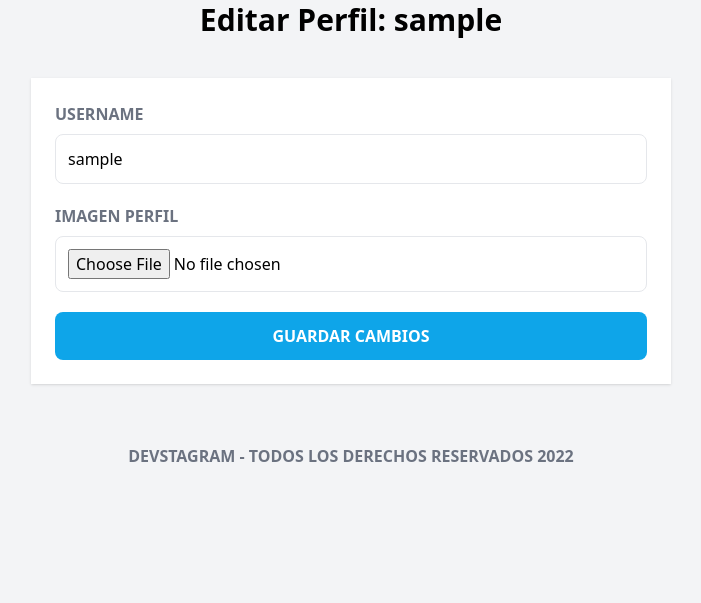
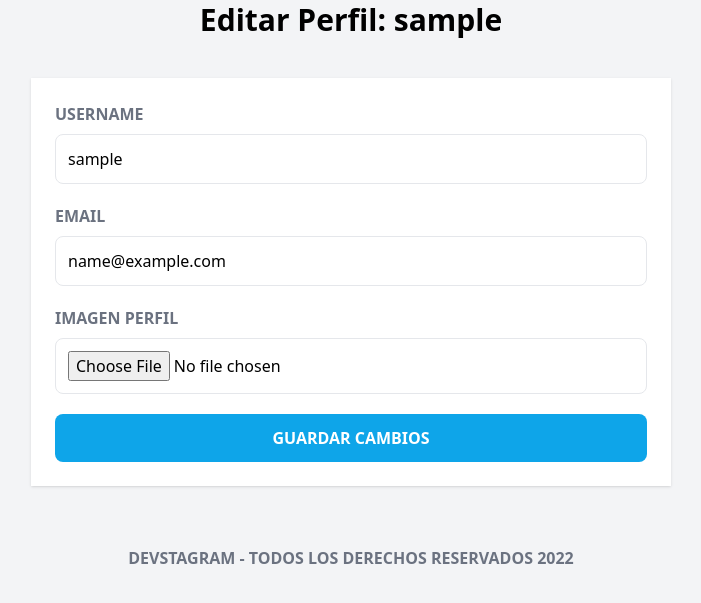
Before and after one commit to juanpt1997/devstagram, a Laravel app: page /editar-perfil in a window 1280 px wide. Shown: the part 121-724 px from the top of the page, without its empty margins (289-990 px from the left). Run offline with Laravel 9, Linux system fonts and the light colour scheme; the visitor is signed in with stand-in values (Sample User, id 1); style sheets or scripts are compiled from the project's sources; some libraries are stand-ins or nearby versions.

Commit message:
Agregado campo imagen en la base de datos por medio de una migracion, terminado el guardado del perfil incluyendo la opcion para modificar el email

```diff
--- a/app/Http/Controllers/PerfilController.php
+++ b/app/Http/Controllers/PerfilController.php
@@ -25,6 +25,7 @@ class PerfilController extends Controller
 
         $this->validate($request, [
             'username' => ['required', 'unique:users,username,' . auth()->user()->id, 'min:3', 'max:20', 'not_in:twitter,editar-perfil'],
+            'email' => ['required', 'unique:users,email,' . auth()->user()->id, 'email', 'max:60'],
         ]);
 
         if ($request->imagen) {
@@ -46,7 +47,9 @@ class PerfilController extends Controller
         // Guardar cambios
         $usuario = User::find(auth()->user()->id);
         $usuario->username = $request->username;
-        $usuario->imagen = $nombreImagen ?? '';
+        $usuario->email = $request->email;
+        // Así verificamos si viene vacío y luego si ya tiene una imagen previa guardada para que no la borre editando solo el username
+        $usuario->imagen = $nombreImagen ?? auth()->user()->imagen ?? null;
         $usuario->save();
 
         // Redireccionar
--- a/resources/views/perfil/index.blade.php
+++ b/resources/views/perfil/index.blade.php
@@ -22,6 +22,19 @@
                 </div>
 
                 <div class="mb-5">
+                    <label for="email" class="mb-2 block uppercase text-gray-500 font-bold">Email</label>
+                    <input id="email" name="email" type="email" placeholder="Tu Email" class="border p-3 w-full rounded-lg
+                    @error('email')
+                        border-red-500
+                    @enderror"
+                    value='{{ auth()->user()->email }}'
+                    >
+                    @error('email')
+                        <p class="bg-red-500 text-white my-2 rounded-lg text-sm p-2 text-center">{{ $message }}</p>
+                    @enderror
+                </div>
+
+                <div class="mb-5">
                     <label for="imagen" class="mb-2 block uppercase text-gray-500 font-bold">Imagen Perfil</label>
                     <input id="imagen" name="imagen" type="file" class="border p-3 w-full rounded-lg"
                         accept='.jpg, .jpeg, .png'>
```
Also changed, not shown: database/migrations/2022_08_28_150642_add_imagen_field_to_users_table.php (added), public/perfiles/6e5fbef0-cfd9-467f-9b8b-30ec3192777d.jpg (added), public/uploads/7f8a39be-f5fc-4260-9f7b-cae5e470dcbf.jpg (added), public/uploads/b62d2976-fd2e-4fc3-9913-79530148067d.jpg (added).
